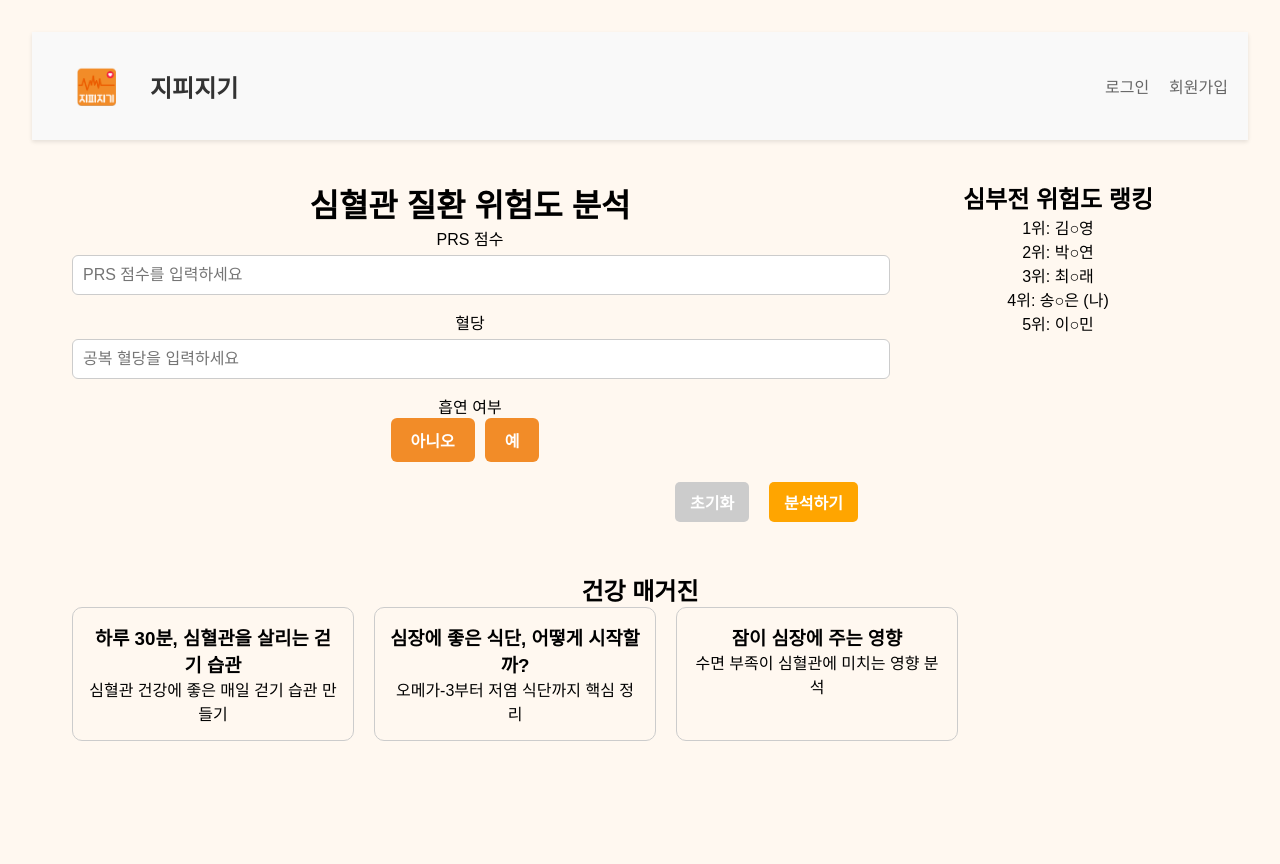
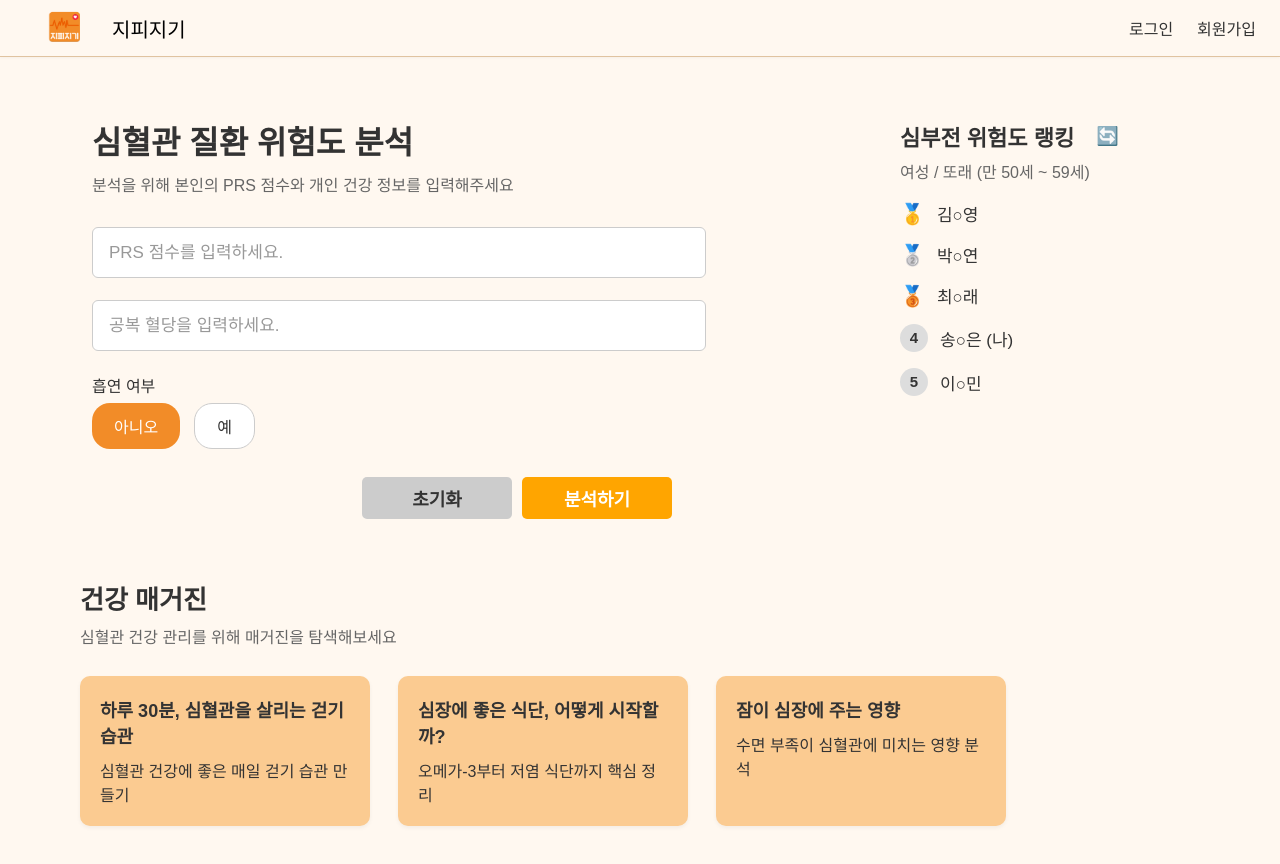
Before and after one commit to ZippyZiggyDGU/ZZ_front, a React (Vite) app: page / in a window 1280 px wide. Shown: the top 864 px of the page. Before the commit the page ends 813 px from the top, so only its background shows below. Built offline with nearby package versions, Linux system fonts and the light colour scheme.

Commit message:
main page, header 완료

```diff
--- a/src/components/Header/Header.css
+++ b/src/components/Header/Header.css
@@ -2,35 +2,59 @@
     display: flex;
     justify-content: space-between;
     align-items: center;
-    background-color: #f9f9f9;
-    padding: 10px 20px;
-    box-shadow: 0 2px 4px rgba(0, 0, 0, 0.1);
+    background-color: #FFF8F0;
+    padding: 4px 24px;
+    /* 위아래 4px, 좌우 24px */
+    height: 48px;
+    /* 얇은 헤더 */
+    border-bottom: 1px solid #E0C3A0;
+    box-shadow: 0 1px 3px rgba(0, 0, 0, 0.04);
+    position: sticky;
+    top: 0;
+    z-index: 100;
 }
 
 .logo-area {
     display: flex;
     align-items: center;
+    gap: 8px;
+    /* 너무 넓으면 4px 또는 제거 가능 */
+    margin-left: 0;
 }
 
 .logo {
-    width: 40px;
-    height: 40px;
-    margin-right: 10px;
+    width: 32px;
+    height: 32px;
+}
+.logo {
+    width: 32px;
+    height: 32px;
+}
+.nav {
+    display: flex;
+    align-items: center;
+}
+
+.nav a {
+    margin-left: 24px;
+    text-decoration: none;
+    color: #333;
+    font-size: 16px;
+    transition: color 0.2s ease;
+}
+
+.nav a:hover {
+    color: #F28C28;
+    /* 강조색으로 hover 효과 */
 }
 
 .site-name {
-    font-size: 24px;
-    font-weight: bold;
-    color: #333;
+    font-size: 20px;
+    /* 크기 줄임 */
+    color: #000000;
+    /* 검정색 */
+    margin: 0;
+    /* 좌우 여백 제거 */
+    padding-left: 0;
+    /* 왼쪽 딱 붙도록 */
 }
-
-.nav a {
-    margin-left: 20px;
-    text-decoration: none;
-    color: #666;
-    font-size: 16px;
-}
-
-.nav a:hover {
-    color: #333;
-}
--- a/src/components/Header/Header.jsx
+++ b/src/components/Header/Header.jsx
@@ -9,7 +9,9 @@ function Header() {
     return (
         <header className="header">
             <div className="logo-area">
-                <img src="/logo.png" alt="logo" className="logo" />
+                <Link to="/" className="logo-link">
+                    <img src="/logo.png" alt="logo" className="logo" />
+                </Link>
                 <span className="site-name">지피지기</span>
             </div>
 
--- a/src/pages/MainPage/MainPage.css
+++ b/src/pages/MainPage/MainPage.css
@@ -1,57 +1,218 @@
+
+
 .main-page {
-    padding: 40px;
+    padding: 60px 80px;
+    background-color: #FFF8F0;
+    color: #333;
+    font-size: 18px;
+    /* 기본 크기 상향 */
 }
 
 .top-section {
     display: flex;
     justify-content: space-between;
     align-items: flex-start;
-    margin-bottom: 50px;
+    gap: 64px;
+    margin-bottom: 60px;
 }
 
 .left-form {
     flex: 1;
-    margin-right: 40px;
+    max-width: 580px;
+    padding-left: 12px;
+}
+
+.main-title {
+    font-size: 32px;
+    font-weight: bold;
+    margin-bottom: 10px;
+}
+
+.main-subtitle {
+    font-size: 16px;
+    color: #666;
+    margin-bottom: 28px;
+    line-height: 1.6;
+}
+
+.input-group {
+    margin-bottom: 22px;
+}
+
+input[type="number"] {
+    width: 100%;
+    padding: 14px 16px;
+    border: 1px solid #ccc;
+    border-radius: 6px;
+    font-size: 18px;
+    background-color: white;
+}
+
+input::placeholder {
+    color: #999;
+    font-size: 17px;
+}
+
+.input-label {
+    display: block;
+    font-size: 16px;
+    margin-bottom: 6px;
+}
+
+.smoke-button-group {
+    display: flex;
+    gap: 14px;
+    margin-top: 6px;
+}
+
+.smoke-button {
+    background-color: #fff;
+    color: #333;
+    border: 1px solid #ccc;
+    border-radius: 18px;
+    padding: 10px 22px;
+    font-size: 16px;
+    cursor: pointer;
+    transition: all 0.3s ease;
+}
+
+.smoke-button.selected {
+    background-color: #F28C28;
+    color: white;
+    border: none;
+}
+
+.button-group {
+    display: flex;
+    justify-content: center;
+    gap: 26px;
+    margin-top: 28px;
+}
+
+.button-reset,
+.button-analyze {
+    min-width: 150px;
+    padding: 12px 26px;
+    border-radius: 8px;
+    font-size: 18px;
+    font-weight: bold;
+    cursor: pointer;
+    text-align: center;
+}
+
+.button-reset {
+    background-color: white;
+    color: #333;
+    border: 1px solid #ccc;
+}
+
+.button-analyze {
+    background-color: #F28C28;
+    color: white;
+    border: none;
+    transition: background-color 0.3s ease;
+}
+
+.button-analyze:hover {
+    background-color: #FBCB91;
 }
 
 .right-ranking {
     width: 300px;
 }
 
-.bottom-magazine {
-    margin-top: 30px;
+.ranking-title {
+    font-size: 22px;
+    font-weight: bold;
+    display: flex;
+    align-items: center;
+    gap: 6px;
+    margin-bottom: 4px;
 }
 
-.input-group {
-    margin-top: 15px;
+.refresh-button {
+    background: none;
+    border: none;
+    font-size: 18px;
+    cursor: pointer;
 }
 
-.button-group {
-    margin-top: 20px;
+.ranking-desc {
+    font-size: 16px;
+    color: #666;
+    margin-bottom: 18px;
 }
 
-input {
-    width: 100%;
-    padding: 10px;
-    border: 1px solid #ccc;
-    border-radius: 6px;
-    font-size: 16px;
-    margin-top: 5px;
+.ranking-list {
+    display: flex;
+    flex-direction: column;
+    gap: 16px;
 }
 
-button {
-    padding: 10px 20px;
-    background-color: #F28C28;
-    color: white;
-    border: none;
-    border-radius: 6px;
-    margin-right: 10px;
-    font-size: 16px;
-    font-weight: bold;
-    cursor: pointer;
-    transition: background-color 0.3s ease;
+.ranking-item {
+    display: flex;
+    align-items: center;
+    gap: 12px;
+    font-size: 17px;
 }
 
-button:hover {
+.medal {
+    font-size: 20px;
+}
+
+.rank-circle {
+    width: 28px;
+    height: 28px;
+    border-radius: 50%;
+    background-color: #ddd;
+    text-align: center;
+    font-size: 15px;
+    font-weight: bold;
+    line-height: 28px;
+    color: #333;
+}
+
+.rank-name {
+    font-size: 17px;
+}
+
+.bottom-magazine {
+    margin-top: 60px;
+}
+
+.magazine-title {
+    font-size: 26px;
+    font-weight: bold;
+    margin-bottom: 8px;
+}
+
+.magazine-subtext {
+    font-size: 16px;
+    color: #666;
+    margin-bottom: 28px;
+}
+
+.magazine-grid {
+    display: flex;
+    flex-wrap: wrap;
+    gap: 28px;
+}
+
+.magazine-card {
+    width: 260px;
     background-color: #FBCB91;
+    border-radius: 12px;
+    padding: 22px;
+    box-shadow: 0 2px 4px rgba(0, 0, 0, 0.05);
 }
+
+.magazine-card h3 {
+    font-size: 18px;
+    font-weight: bold;
+    margin-bottom: 10px;
+}
+
+.magazine-card p {
+    font-size: 16px;
+    color: #333;
+}
--- a/src/pages/MainPage/MainPage.jsx
+++ b/src/pages/MainPage/MainPage.jsx
@@ -1,3 +1,4 @@
+
 import { useContext, useState, useEffect } from "react";
 import { UserContext } from "../../contexts/UserContext";
 import { mockHealthMagazines } from "../../api/mockData";
@@ -42,59 +43,87 @@ function MainPage() {
     return (
         <div className="main-page">
             <div className="top-section">
-                {/* 왼쪽 입력폼 */}
                 <div className="left-form">
-                    <h1>심혈관 질환 위험도 분석</h1>
+                    <h1 className="main-title">심혈관 질환 위험도 분석</h1>
+                    <p className="main-subtitle">
+                        분석을 위해 본인의 PRS 점수와 개인 건강 정보를 입력해주세요
+                    </p>
 
-                    <div>
-                        <label>PRS 점수</label><br />
+                    <div className="input-group">
                         <input
                             type="number"
                             value={prsInput}
                             onChange={(e) => setPrsInput(e.target.value)}
-                            placeholder="PRS 점수를 입력하세요"
+                            placeholder="PRS 점수를 입력하세요."
                         />
                     </div>
 
                     <div className="input-group">
-                        <label>혈당</label><br />
                         <input
                             type="number"
                             value={bloodSugarInput}
                             onChange={(e) => setBloodSugarInput(e.target.value)}
-                            placeholder="공복 혈당을 입력하세요"
+                            placeholder="공복 혈당을 입력하세요."
                         />
                     </div>
 
                     <div className="input-group">
-                        <label>흡연 여부</label><br />
-                        <button onClick={() => setIsSmoker(false)}>아니오</button>
-                        <button onClick={() => setIsSmoker(true)}>예</button>
+                        <span className="input-label">흡연 여부</span>
+                        <div className="smoke-button-group">
+                            <button
+                                className={`smoke-button ${!isSmoker ? "selected" : ""}`}
+                                onClick={() => setIsSmoker(false)}
+                            >
+                                아니오
+                            </button>
+                            <button
+                                className={`smoke-button ${isSmoker ? "selected" : ""}`}
+                                onClick={() => setIsSmoker(true)}
+                            >
+                                예
+                            </button>
+                        </div>
                     </div>
 
                     <div className="button-group">
-                        <button onClick={handleReset}>초기화</button>
-                        <button onClick={handleAnalyze}>분석하기</button>
+                        <button className="button-reset" onClick={handleReset}>초기화</button>
+                        <button className="button-analyze" onClick={handleAnalyze}>분석하기</button>
                     </div>
                 </div>
 
-                {/* 오른쪽 랭킹 */}
                 <div className="right-ranking">
-                    <h2>심부전 위험도 랭킹</h2>
-                    {mockRanking.map((person, index) => (
-                        <div key={person.id}>
-                            {index + 1}위: {person.name}
-                        </div>
-                    ))}
+                    <h2 className="ranking-title">
+                        심부전 위험도 랭킹
+                        <button className="refresh-button" onClick={() => alert('데이터 새로고침 예정')}>
+                            🔄
+                        </button>
+                    </h2>
+
+                    <p className="ranking-desc">여성 / 또래 (만 50세 ~ 59세)</p>
+                    <div className="ranking-list">
+                        {mockRanking.map((person, index) => (
+                            <div key={person.id} className="ranking-item">
+                                {index < 3 ? (
+                                    <span className="medal">{['🥇', '🥈', '🥉'][index]}</span>
+                                ) : (
+                                    <span className="rank-circle">{index + 1}</span>
+                                )}
+
+                                <span className="rank-name">{person.name}</span>
+                            </div>
+                        ))}
+                    </div>
                 </div>
             </div>
 
-            {/* 아래쪽 매거진 */}
             <div className="bottom-magazine">
-                <h2>건강 매거진</h2>
-                <div style={{ display: "flex", flexWrap: "wrap", gap: "20px" }}>
+                <h2 className="magazine-title">건강 매거진</h2>
+                <p className="magazine-subtext">
+                    심혈관 건강 관리를 위해 매거진을 탐색해보세요
+                </p>
+                <div className="magazine-grid">
                     {magazines.map((magazine) => (
-                        <div key={magazine.id} style={{ width: "250px", border: "1px solid #ccc", padding: "15px", borderRadius: "10px" }}>
+                        <div key={magazine.id} className="magazine-card">
                             <h3>{magazine.title}</h3>
                             <p>{magazine.description}</p>
                         </div>
@@ -104,4 +133,5 @@ function MainPage() {
         </div>
     );
 }
+
 export default MainPage;
--- a/src/styles/App.css
+++ b/src/styles/App.css
@@ -1,10 +1,9 @@
 #root {
-  max-width: 1280px;
-  margin: 0 auto;
-  padding: 2rem;
-  text-align: center;
+  margin: 0;
+  padding: 0;
+  max-width: none;
+  /* 딱 붙게 */
 }
-
 .logo {
   height: 6em;
   padding: 1.5em;
@@ -42,13 +41,11 @@
 }
 
 body {
+  margin: 0;
+  padding: 0;
   font-family: 'Noto Sans KR', sans-serif;
   background-color: #FFF8F0;
-  /* 기본 배경색 */
-  margin: 0;
-  padding: 0;
 }
-
 button {
   background-color: #F28C28;
   color: white;
```
